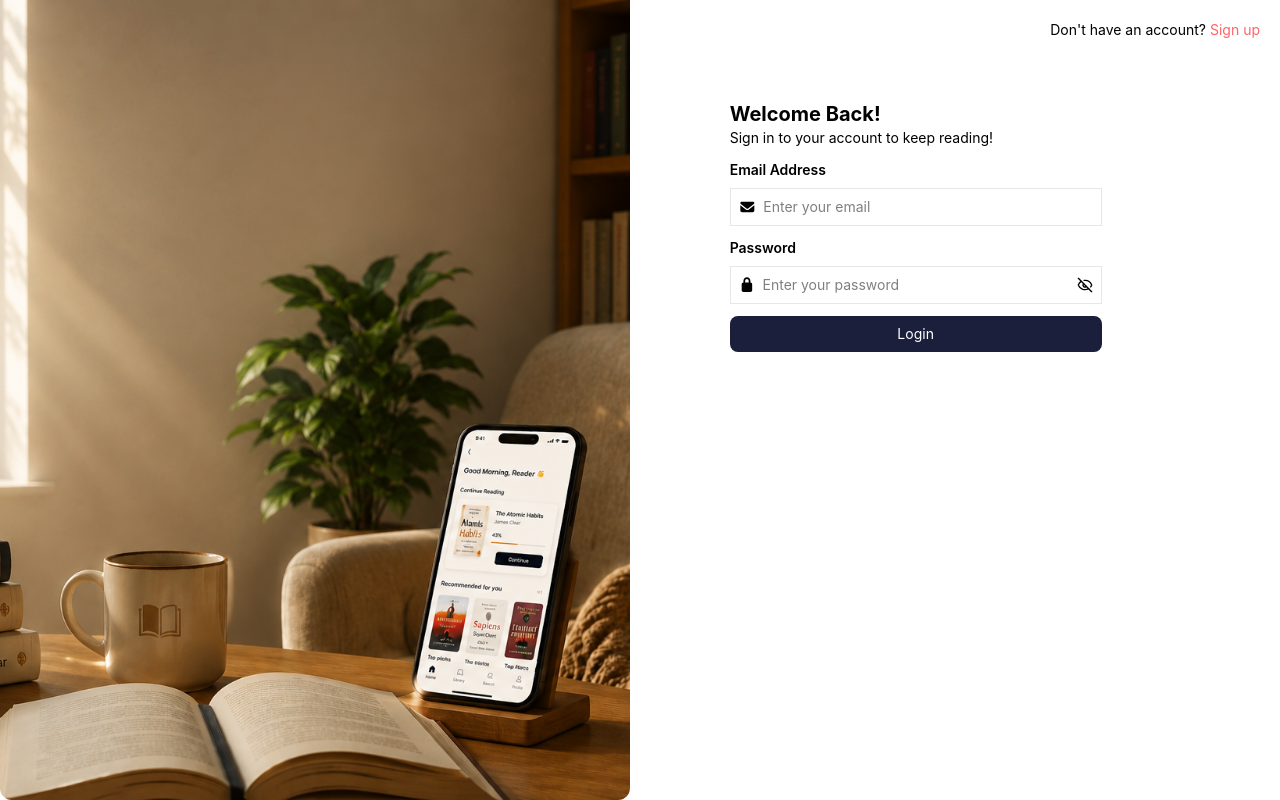
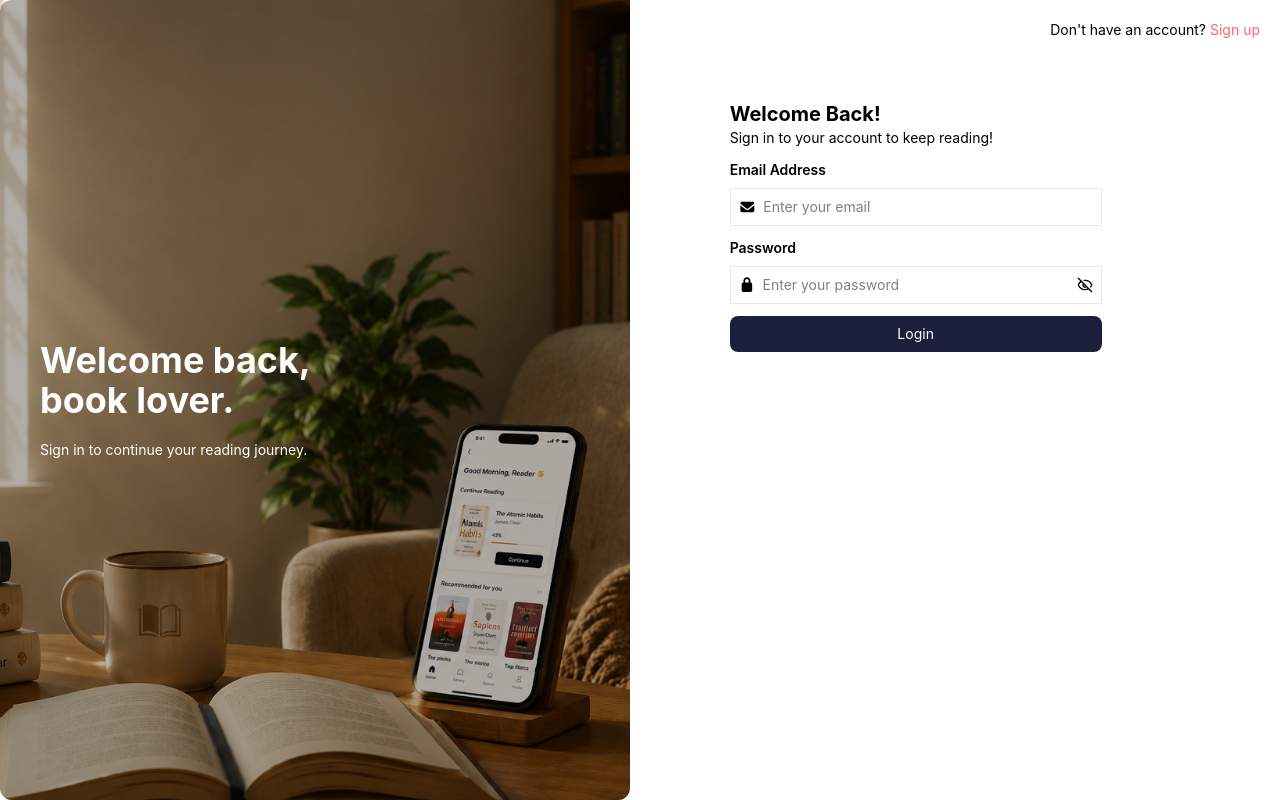
Before and after one commit to DanielApple05/Book-verse, a React (Vite) app in the folder book-verse-frontend/: page /signIn in a window 1280 px wide. Built offline with nearby package versions, Linux system fonts and the light colour scheme; no server answers.

Commit message:
feat: enhance Login component layout and improve user messaging

```diff
--- a/book-verse-frontend/src/assets/pages/login.jsx
+++ b/book-verse-frontend/src/assets/pages/login.jsx
@@ -42,7 +42,7 @@ const Login = () => {
     if (Object.keys(newError).length > 0) return;
 
     try {
-       setIsPending(true);
+      setIsPending(true);
       if (isRegistering) {
         await axios.post(`${API_URL}/api/auth/register`, { username, email, password });
         setIsRegistering(false);
@@ -65,9 +65,20 @@ const Login = () => {
   return (
     <div className='xl:flex grid gap-5 xl:text-sm text-xs w-full'>
 
-      <div className='xl:h-screen h-[80vh] xl:w-[50%] w-full bg-cover bg-center bg-no-repeat rounded-b-xl'
+      <div className=' relative xl:h-screen h-[60vh] xl:w-[50%] w-full bg-cover bg-center bg-no-repeat rounded-b-xl'
         style={{ backgroundImage: 'url(/images/landing-page.png)' }}
-      />
+       >
+        <div className='absolute inset-0 bg-black/30 rounded-xl' />
+        <div className='absolute inset-0 flex flex-col justify-center text-white p-10  space-y-5  '>
+          <p className='xl:text-4xl text-xl font-bold'>
+            Welcome back, <br />
+            book lover.
+          </p>
+          <p className=''>
+            Sign in to continue your reading journey.
+          </p>
+        </div>
+      </div>
       <div className='xl:w-[50%] w-full flex flex-col p-5'>
         <p className='place-self-end'>
           {isRegistering ? 'Already have an account?' : "Don't have an account?"}
@@ -168,7 +179,7 @@ const Login = () => {
                 disabled={isPending}
                 className='xl:w-full w-6/12 bg-[#1B1F3B] p-2 rounded-lg disabled:opacity-50 text-white cursor-pointer hover:text-gray-200'
               >
-                { isPending ? 'Processing...' : isRegistering ? 'Sign Up' : 'Login'}
+                {isPending ? 'Processing...' : isRegistering ? 'Sign Up' : 'Login'}
               </button>
             </div>
           </form>
```
